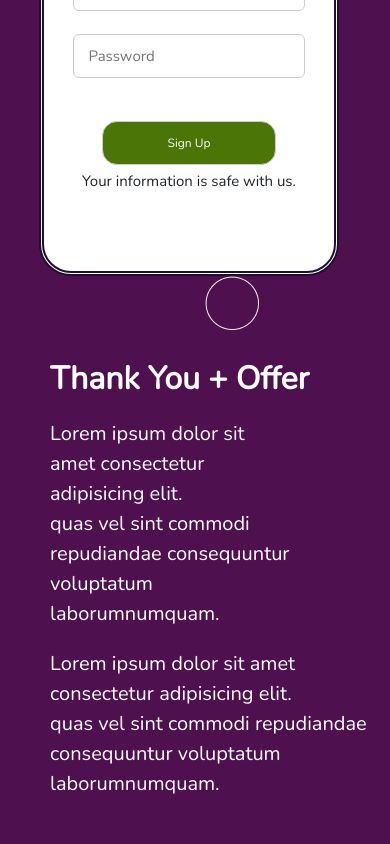
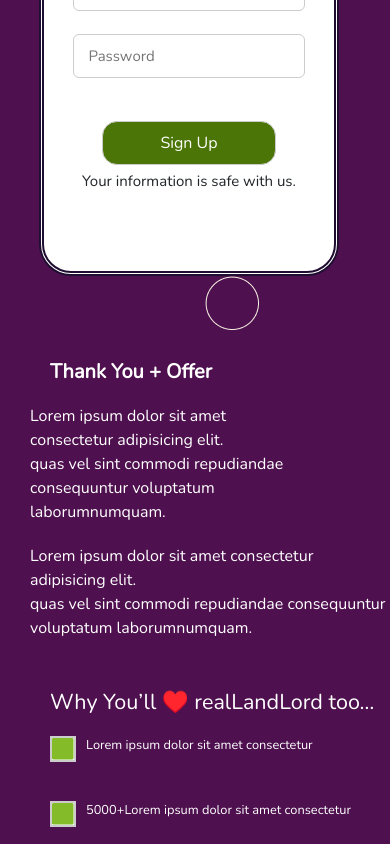
Before and after one commit to Mor-gan/realestate, a React (Create React App) app: page / in a window 390 px wide. Shown: the part 920-1764 px from the top of the page. Built offline with nearby package versions, Linux system fonts and the light colour scheme.

Commit message:
CSS adjustment

```diff
--- a/src/Pages/landing.jsx
+++ b/src/Pages/landing.jsx
@@ -226,7 +226,7 @@ const Landing = () => {
                 </div>
               </div>
               <div className="thankImages">
-                <div className="thankImagesGoogle">
+                <div id="thankImagesGoogle">
                   <img src={google} width={150} height={60} alt="" />
                 </div>
                 <div className="thankImagesApple">
@@ -234,8 +234,7 @@ const Landing = () => {
                 </div>
               </div>
               <a href="#" >
-                {" "}
-                <button type="submit">JOIN OUR COMMUNITY</button>
+                <button id="communitylink" type="submit">JOIN OUR COMMUNITY</button>
               </a>
             </div>
             <div className="thankSecondDiv">
@@ -314,17 +313,17 @@ const Landing = () => {
             </a>
             <img src={Afrilogo} width={100} height={70} alt="" />
             <div className="footerimage">
-              <a href="https://porfolio-lemon.vercel.app/" >
+              <a href="/" >
                 {" "}
                 <img src={instagram} alt="" />
               </a>
-              <a href="https://porfolio-lemon.vercel.app/" >
+              <a href="/" >
                 <img src={facebooki} alt="" />
               </a>
-              <a href="https://porfolio-lemon.vercel.app/">
+              <a href="/">
                 <img src={twitter} alt="" />
               </a>
-              <a href="https://porfolio-lemon.vercel.app/" >
+              <a href="/" >
                 <img src={youtube} alt="" />
               </a>
             </div>
--- a/src/Styles/landing.css
+++ b/src/Styles/landing.css
@@ -120,7 +120,7 @@ color:#ffffff;
 width: 100%;
 }
 .footerFacebook{
-  margin-left: 140px;
+  margin-left: 8%;
 }
 @media only screen and (max-width: 600px){
   .secondDiv{
@@ -168,7 +168,7 @@ width: 100%;
   margin-top: 10%;
   border-radius: 15px;
   border: 1px solid #ccc;
-  font-size: 12px;
+  font-size: 100%;
   margin-bottom: 5px;
 
 }
--- a/src/Styles/thankyou.css
+++ b/src/Styles/thankyou.css
@@ -98,6 +98,16 @@ margin-left:50%;
   color: #ffffff;
   font-size: 15px;
 }
+#thankImagesGoogle :hover{
+  transition: .5s;
+  transform: translateX(0px);
+}
+#communitylink:hover{
+height: 60px;
+width: 60px;
+transition: .5s;
+transform: translateX(0px);
+}
 .thankSecondDivPerson {
   margin-left: 200px;
 }
@@ -162,19 +172,19 @@ margin-left:50%;
     margin-top: 30px;
     margin-bottom: 20px;
     font-weight: 700;
-    font-size: 2rem;
+    font-size: 20px;
   }
   .thankFirstPara {
-    margin-left: 50px;
+    margin-left: 30px;
     color: white;
     margin-bottom: 20px;
-    font-size: 20px;
+    font-size: 100%;
     margin-right: 100px;
   }
   .thankSecondPara {
-    margin-left: 50px;
+    margin-left: 30px;
     color: white;
-    font-size: 20px;
+    font-size: 100%;
     margin-bottom: 30px;
   }
   .thankThirdPara {
@@ -184,7 +194,7 @@ margin-left:50%;
     margin-bottom: 30px;
     text-align: justify;
     color: #ffffff;
-    font-size: 15px;
+    font-size: 80%;
   }
   .thankSecondHead {
     margin-left: 50px;
```
